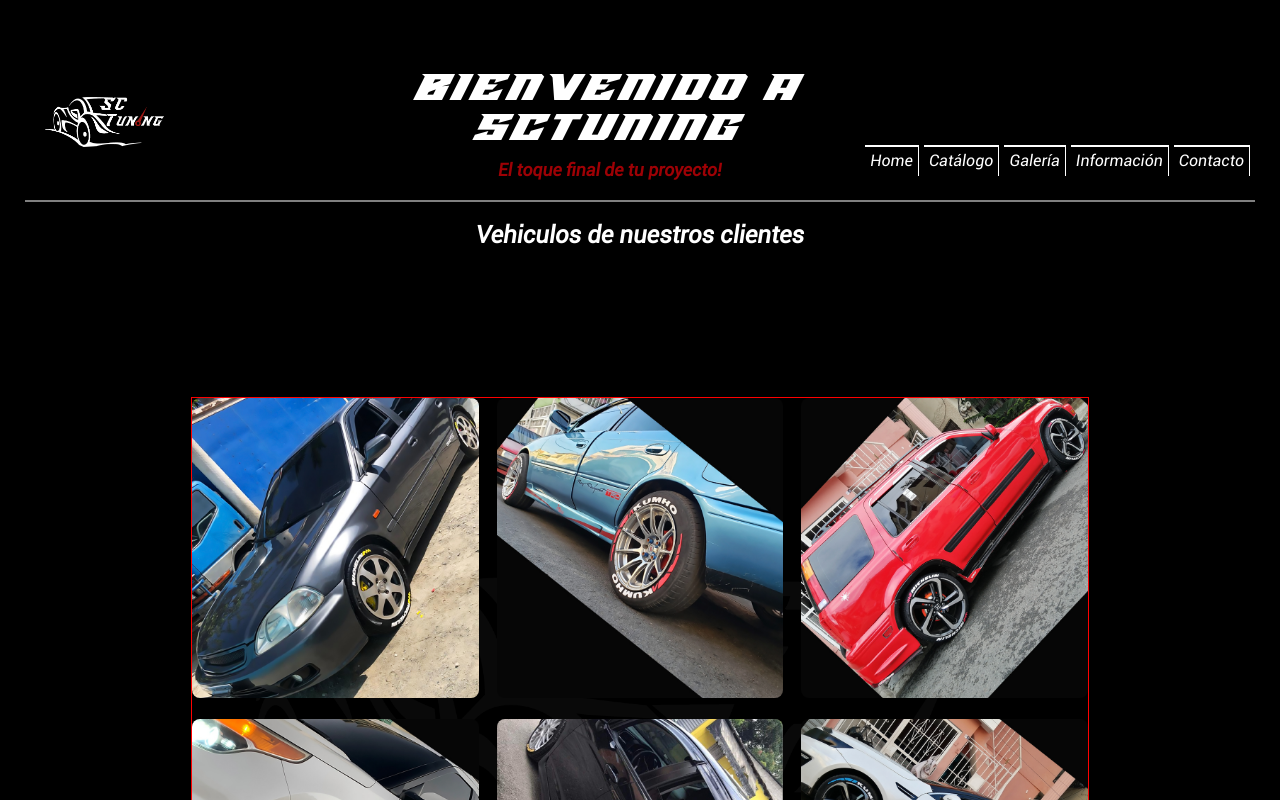
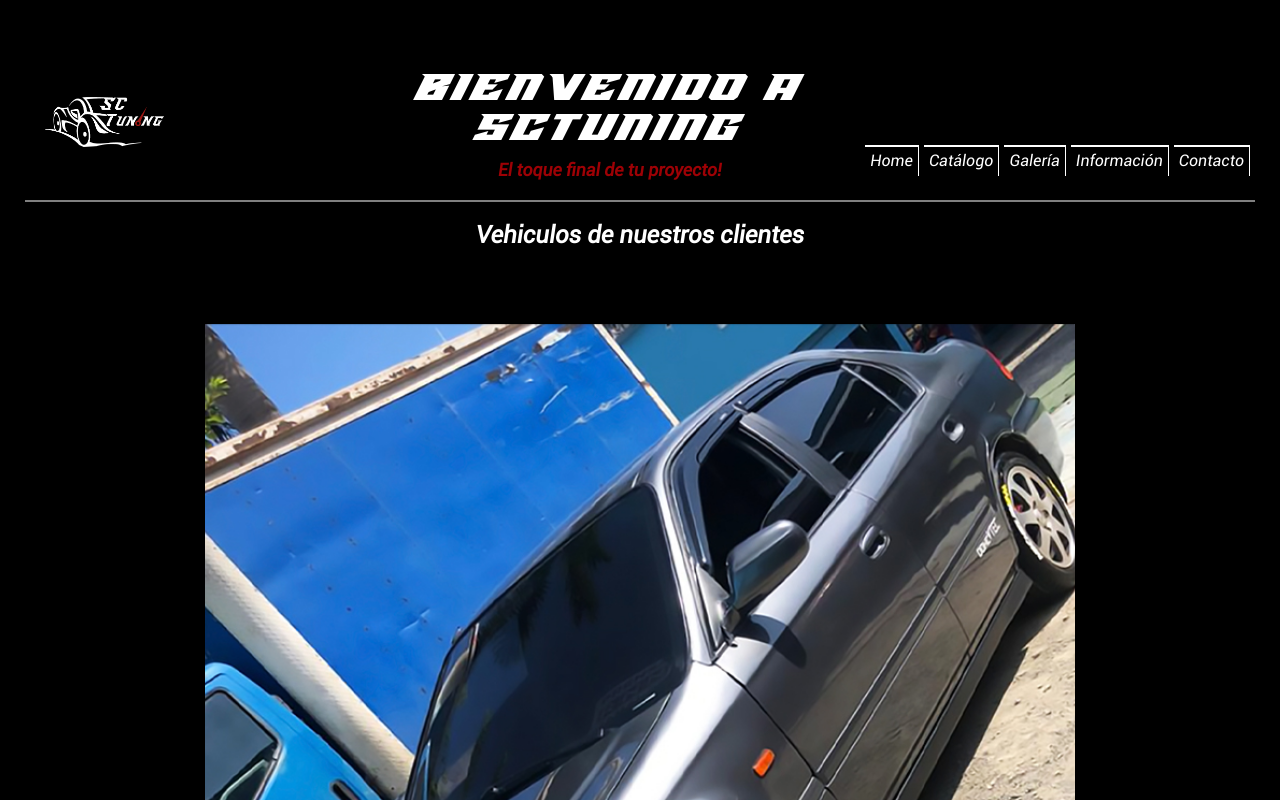
Before and after one commit to kelvinsuarez/project-sctunig-frontend, a React (Vite) app in the folder project-sctuning-frontend/: page /gallery in a window 1280 px wide. Shown: the top 800 px of the page. Built offline with nearby package versions, Linux system fonts and the light colour scheme; a web font is replaced by a local one.

Commit message:
implementando carrusel para mostrar imagenes en componente gallery

```diff
--- a/project-sctuning-frontend/src/blocks/gallery/gallery.css
+++ b/project-sctuning-frontend/src/blocks/gallery/gallery.css
@@ -1,14 +1,63 @@
-.gallery{
+.gallery {
+    display: flex;
+    width: 85%;
+    justify-content: center;
+    align-items: center;
+    flex-direction: column;
+    text-align: center;
+    padding: 20px;
+    background-color: rgba(0, 0, 0, 0.8);
+    color: white;
 
-    width: 70%;
-    margin-top: 10%;
-    margin-left: auto;
-    margin-right: auto;
-    display: grid;
-    grid-template-rows: repeat(2,1fr);
-    grid-template-columns: repeat(3,1fr);
-    grid-row-gap: 21px;
-    grid-column-gap: 18px;
-    min-height: 361px;
-    border: solid red 1px;
-}
+  }
+  .gallery__title{
+    margin-top: 0;
+  }
+
+  .gallery__carousel {
+    position: relative;
+    width: 80%;
+    margin-top: 5%;
+    overflow: hidden;
+  }
+
+  .gallery__carousel-track-container {
+    width: 100%;
+
+  }
+
+  .gallery__carousel-track {
+    display: flex;
+    transition: transform 0.5s ease-in-out;
+  }
+
+  .gallery__carousel-image {
+    min-width: 100%;
+    object-fit: cover;
+
+  }
+
+  .gallery__carousel-btn {
+    position: absolute;
+    top: 50%;
+    transform: translateY(-50%);
+    background: none;
+    border: none;
+    color: white;
+    font-size: 5rem;
+    z-index: 2;
+    user-select: none;
+    height: 100%;
+    }
+
+  .gallery__carousel-btn:hover{
+    background-color: rgba( 0, 0, 0, 25%);
+  }
+
+  .carousel__btn-prev {
+    left: 0px;
+  }
+
+  .carousel__btn-next {
+    right: 0px;
+  }
--- a/project-sctuning-frontend/src/components/Catalog.jsx
+++ b/project-sctuning-frontend/src/components/Catalog.jsx
@@ -38,7 +38,7 @@ function Catalog() {
       <h2>Marcas disponibles</h2>
       <div className="catalog">
         {images.map((image) =>(
-            <CardImage
+            <CardImage className="catalog__img"
                 key={image.name}
                 image={image}
                 onClick={() => handleImageClick(image)}
--- a/project-sctuning-frontend/src/components/Gallery.jsx
+++ b/project-sctuning-frontend/src/components/Gallery.jsx
@@ -1,38 +1,89 @@
-// import { useState, useEffect } from "react";
-// import { IKImage } from 'imagekitio-react';
-import { useEffect, useState } from "react";
-import CardImage from "./CardImage";
+
+import { useEffect, useState, useRef } from "react";
 import imagesData from "../images.json"
-// import fetchImages from "../utils/imagekitApi";
+
 
 function Gallery() {
     const [images, setImages] = useState([]);
+    const [currentIndex, setCurrentIndex] = useState(1);
+    const trackRef = useRef(null);
+    const sliderInterval = useRef(null);
+
     useEffect(() => {
-        setImages(imagesData)
-        // if (folder){
-        //     loadImages(folder);
-        // }
+        setImages([imagesData[imagesData.length - 1], ...imagesData, imagesData[0]]);
     }, []);
+
+    const handleTransitionEnd= () => {
+        if (currentIndex === 0) {
+            trackRef.current.style.transition = "none";
+            setCurrentIndex(imagesData.length);
+            trackRef.current.style.transform = `translateX(-${imagesData.length * 100}%)`;
+        } else if (currentIndex === images.length - 1) {
+            trackRef.current.style.transition = "none";
+            setCurrentIndex(1);
+            trackRef.current.style.transform = `tranlateX(-100%)`;
+        }
+    };
+
+    const startSliding = (direction) => {
+        stopSliding();
+        sliderInterval.current = setInterval(() => {
+            setCurrentIndex((prevIndex) =>
+                direction === "next"? prevIndex + 1 : prevIndex -1
+            );
+            trackRef.current.style.transition = "transform 1.5s ease-in-out";
+            trackRef.current.style.transform = `translateX(-${(currentIndex + (direction === "next"? 1 : -1)) * 100}%)`;
+        }, 2000);
+    };
+
+    const stopSliding = () => {
+        clearInterval(sliderInterval.current);
+    };
 
     if (!images || images.length === 0) {
         return <div>No hay imágenes disponibles</div>;
       }
 
   return (
-    <>
-        <h2>Vehiculos de nuestros clientes</h2>
-        <div className="gallery">
-            {images.map((image) =>(
-                <CardImage
-                    key={image.name}
-                    image={image}
-                    // urlEndpoint="https://ik.imagekit.io/o63q7txss"
-                    // path={image.filePath}
-                    // transformation={[{ height: 300, width: 300}]}
-                />
-            ))}
+    <div className="gallery">
+        <h2 className="gallery__title">Vehiculos de nuestros clientes</h2>
+        <div className="gallery__carousel">
+            <button
+                className="gallery__carousel-btn carousel__btn-prev"
+                onMouseEnter={() => startSliding("prev")}
+                onMouseLeave={stopSliding}
+            >
+                ❮
+            </button>
+            <div className="gallery__carousel-track-container">
+                <div
+                    ref={trackRef}
+                    className="gallery__carousel-track"
+                    style={{
+                        transform: `translateX(-${currentIndex * 100}%)`,
+                        transition: "transform 1.5s ease-in-out",
+                    }}
+                    onTransitionEnd={handleTransitionEnd}
+                >
+                    {images.map((image, index) => (
+                        <img
+                            key = {index}
+                            src={image.filePath}
+                            alt={image.name}
+                            className="gallery__carousel-image"
+                        />
+                    ))}
+                </div>
+            </div>
+            <button
+                className="gallery__carousel-btn carousel__btn-next"
+                onMouseEnter={() => startSliding("next")}
+                onMouseLeave={stopSliding}
+            >
+                ❯
+            </button>
         </div>
-    </>
+    </div>
   );
 }
 
```
